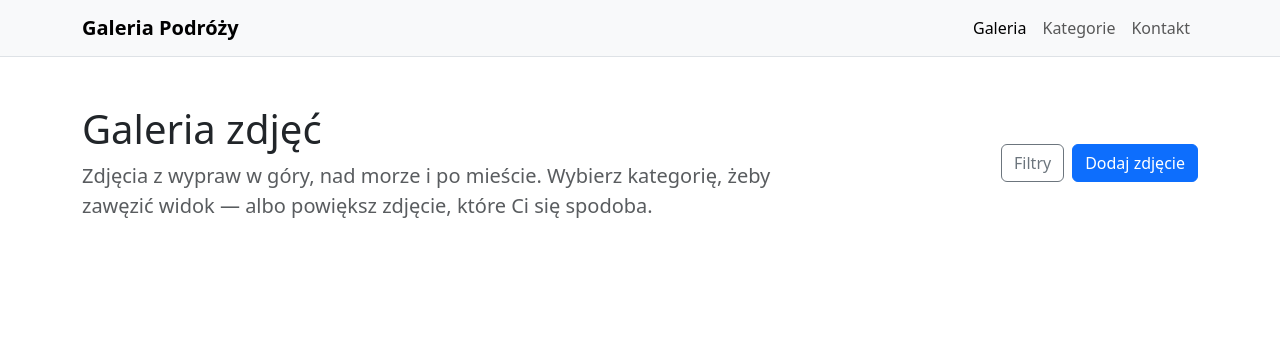
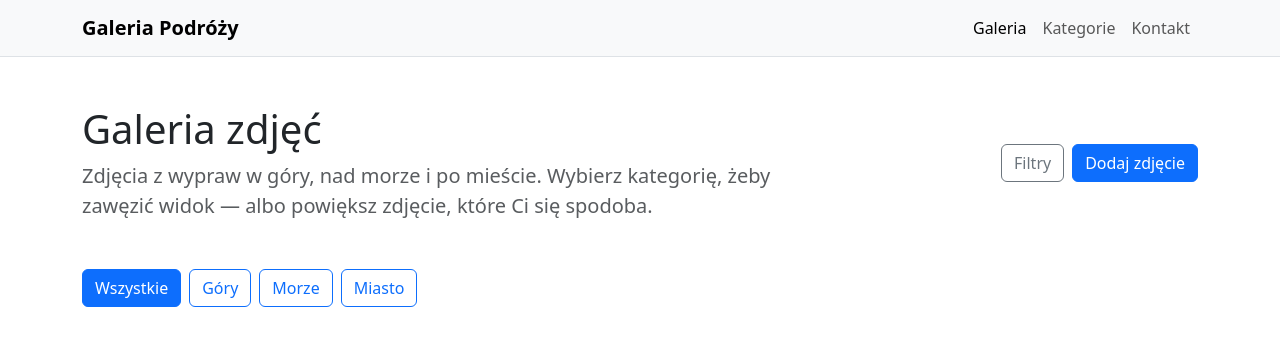
Before and after one commit to dominikalazar/inf04-web, a React (Vite) app in the folder zadania/mb05/: page / in a window 1280 px wide. Shown: the top 346 px of the page. Built offline with nearby package versions, Linux system fonts and the light colour scheme.

Commit message:
MB5: komponent CategoryBar

```diff
--- a/zadania/mb05/src/App.jsx
+++ b/zadania/mb05/src/App.jsx
@@ -1,4 +1,5 @@
 import "./App.css";
+import CategoryBar from "./components/CategoryBar";
 import Navbar from "./components/Navbar";
 
 function App() {
@@ -39,6 +40,10 @@
           </div>
         </div>
       </header>
+
+      <main className="container">
+        <CategoryBar />
+      </main>
     </>
   );
 }
--- /dev/null
+++ b/zadania/mb05/src/components/CategoryBar.jsx
@@ -0,0 +1,28 @@
+function CategoryBar() {
+  return (
+    <div id="kategorie" className="d-flex flex-wrap gap-2 mb-4">
+      <button
+        type="button"
+        className="btn btn-outline-primary active"
+        aria-pressed="true"
+      >
+        {" "}
+        Wszystkie{" "}
+      </button>
+      <button type="button" className="btn btn-outline-primary">
+        {" "}
+        Góry{" "}
+      </button>
+      <button type="button" className="btn btn-outline-primary">
+        {" "}
+        Morze{" "}
+      </button>
+      <button type="button" className="btn btn-outline-primary">
+        {" "}
+        Miasto{" "}
+      </button>
+    </div>
+  );
+}
+
+export default CategoryBar;
```
